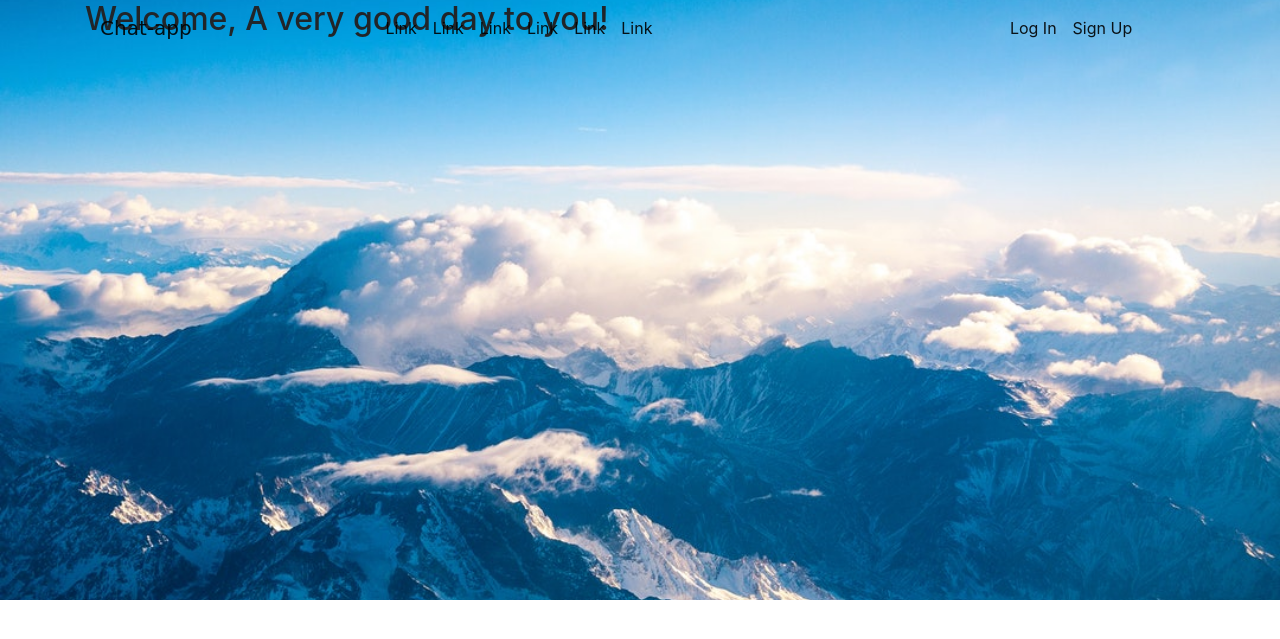
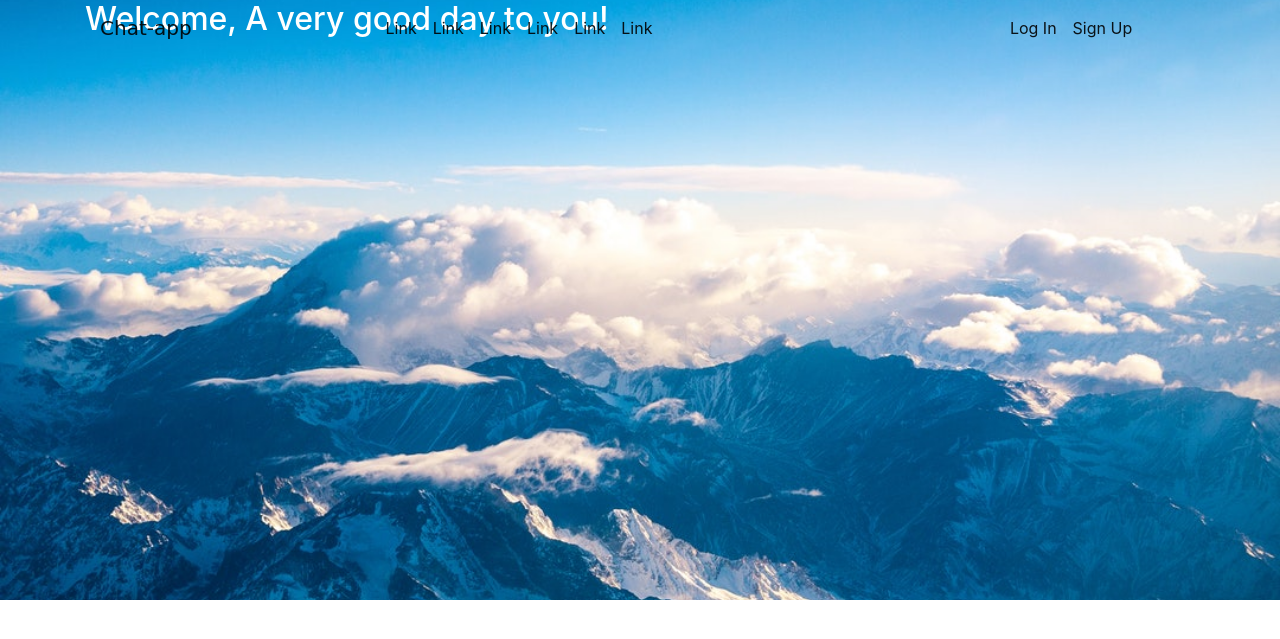
Before and after one commit to moh1tnegi/chat-con, a Django app: page / in a window 1280 px wide. Shown: the top 639 px of the page. Run offline with Django 3.2, Linux system fonts and the light colour scheme; some libraries are stand-ins or nearby versions; some web fonts are replaced.

Commit message:
minor updates

```diff
--- a/interface/static/style.css
+++ b/interface/static/style.css
@@ -14,3 +14,8 @@ body {
 	background-repeat: no-repeat;
 	background-size: cover;
 }
+
+
+h2 {
+    color: white;
+}
```
